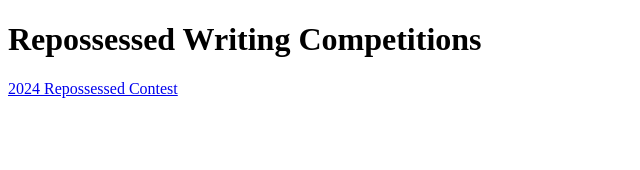
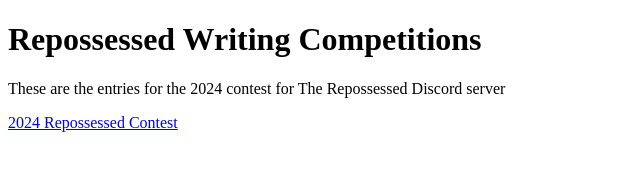
Before and after one commit to The-Repossessed/Competitions.github.io, a plain HTML site: page index.html in a window 1280 px wide. Shown: the whole page, without its empty margins (0-640 px from the left). Drawn offline with Linux system fonts and the light colour scheme.

Commit message:
Update index.html

```diff
--- a/index.html
+++ b/index.html
@@ -2,6 +2,7 @@
 <html>
 <body>
 <h1>Repossessed Writing Competitions</h1>
+  <p>These are the entries for the 2024 contest for The Repossessed Discord server</p>
 <p><a href="repossessed2024Contest.html">2024 Repossessed Contest</a></p>
 
 
```
